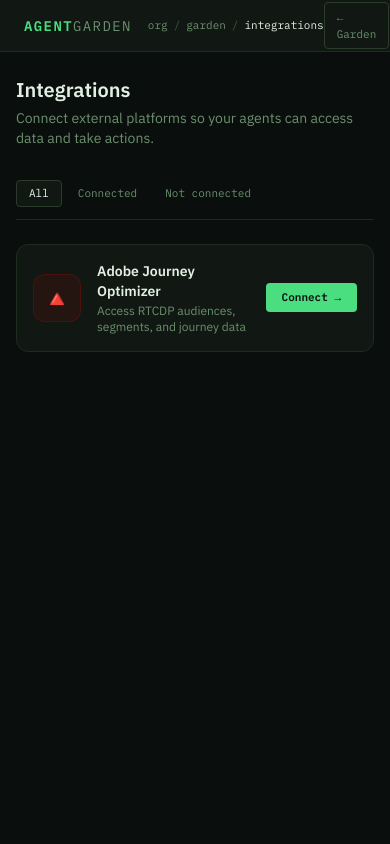
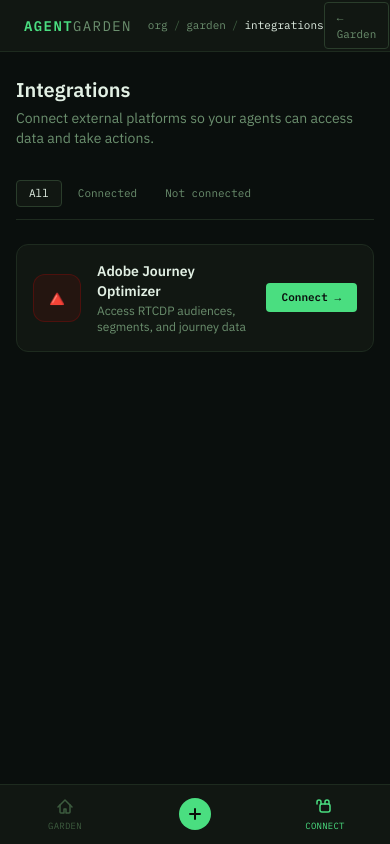
Before and after one commit to yatinsharma7/agent-garden, a React (Vite) app in the folder frontend/: page /integrations in a window 390 px wide. Built offline with nearby package versions, Linux system fonts and the light colour scheme; no server answers.

Commit message:
Add mobile bottom navigation bar with add sheet
Three-tab bottom nav (Garden, +, Connect) fixed at bottom on mobile.
Center button opens a sheet for creating teams or deploying agents.
BottomNav added to both main and integrations pages.

```diff
--- a/frontend/src/App.tsx
+++ b/frontend/src/App.tsx
@@ -3,6 +3,7 @@ import { useGardenStore } from '@/lib/store'
 import { teamsApi, agentsApi } from '@/lib/api'
 import { TeamCluster } from '@/components/garden/TeamCluster'
 import { ChatPanel } from '@/components/chat/ChatPanel'
+import { BottomNav } from '@/components/nav/BottomNav'
 import { TEAM_COLORS, ALL_ROLES } from '@/lib/constants'
 import type { AgentRole } from '@/types'
 import { DndContext, closestCenter, PointerSensor, useSensor, useSensors } from '@dnd-kit/core'
@@ -29,8 +30,8 @@ export function App() {
   const { teams, agents, messages, activeTeamId, teamOrder, setTeams, setAgents, addTeam, removeTeam, addAgent, setActiveTeam, setTeamOrder } = useGardenStore()
   const [showTeamModal, setShowTeamModal] = useState(false)
   const [showAgentModal, setShowAgentModal] = useState(false)
+  const [showAddSheet, setShowAddSheet] = useState(false)
   const [_preselectedTeam, setPreselectedTeam] = useState<string | null>(null)
-  const [sidebarOpen, setSidebarOpen] = useState(false)
 
   // Team form state
   const [teamName, setTeamName] = useState('')
@@ -107,15 +108,6 @@ export function App() {
       {/* TOP BAR */}
       <div className="flex items-center justify-between px-4 md:px-6 h-[52px] border-b border-garden-border bg-garden-surface flex-shrink-0">
         <div className="flex items-center gap-3">
-          {/* Hamburger — mobile only */}
-          <button
-            className="md:hidden text-garden-muted hover:text-garden-text p-1"
-            onClick={() => setSidebarOpen(v => !v)}
-          >
-            <svg width="18" height="18" viewBox="0 0 18 18" fill="none">
-              <path d="M2 4h14M2 9h14M2 14h14" stroke="currentColor" strokeWidth="1.5" strokeLinecap="round"/>
-            </svg>
-          </button>
           <div className="font-mono text-sm font-semibold text-garden-accent tracking-widest">
             AGENT<span className="text-garden-muted font-normal">GARDEN</span>
           </div>
@@ -125,14 +117,14 @@ export function App() {
             <span className="text-garden-text">v0.1</span>
           </div>
         </div>
-        <div className="flex gap-1.5 md:gap-2">
+        <div className="flex gap-2">
           <a href="/integrations" className="hidden md:block font-mono text-[11px] px-3 py-1.5 border border-garden-border2 rounded text-garden-muted hover:border-garden-accent hover:text-garden-accent transition-all">
             Integrations
           </a>
-          <button onClick={() => setShowTeamModal(true)} className="font-mono text-[11px] px-2.5 md:px-3 py-1.5 border border-garden-border2 rounded text-garden-muted hover:border-garden-accent hover:text-garden-accent transition-all">
+          <button onClick={() => setShowTeamModal(true)} className="hidden md:block font-mono text-[11px] px-3 py-1.5 border border-garden-border2 rounded text-garden-muted hover:border-garden-accent hover:text-garden-accent transition-all">
             + Team
           </button>
-          <button onClick={() => openAgentModal()} className="font-mono text-[11px] px-2.5 md:px-3 py-1.5 bg-garden-accent text-garden-bg border border-garden-accent rounded font-semibold hover:bg-garden-accent2 transition-all">
+          <button onClick={() => openAgentModal()} className="hidden md:block font-mono text-[11px] px-3 py-1.5 bg-garden-accent text-garden-bg border border-garden-accent rounded font-semibold hover:bg-garden-accent2 transition-all">
             + Agent
           </button>
         </div>
@@ -140,26 +132,13 @@ export function App() {
 
       <div className="flex flex-1 overflow-hidden relative">
 
-        {/* Mobile sidebar backdrop */}
-        {sidebarOpen && (
-          <div
-            className="md:hidden fixed inset-0 z-20 bg-black/50"
-            onClick={() => setSidebarOpen(false)}
-          />
-        )}
-
-        {/* SIDEBAR */}
-        <div className={`
-          fixed md:relative z-30 md:z-auto top-[52px] md:top-auto left-0 bottom-0 md:bottom-auto
-          w-[240px] bg-garden-surface border-r border-garden-border flex flex-col flex-shrink-0 overflow-y-auto
-          transition-transform duration-200
-          ${sidebarOpen ? 'translate-x-0' : '-translate-x-full md:translate-x-0'}
-        `}>
+        {/* SIDEBAR — desktop only */}
+        <div className="hidden md:flex w-[240px] bg-garden-surface border-r border-garden-border flex-col flex-shrink-0 overflow-y-auto">
           <div className="p-4">
             <div className="font-mono text-[10px] font-semibold text-garden-dim tracking-widest uppercase mb-2">Teams</div>
             <div
               className={`flex items-center gap-2 px-2.5 py-1.5 rounded cursor-pointer mb-0.5 border ${activeTeamId === null ? 'bg-garden-accent/10 border-garden-border2' : 'border-transparent hover:bg-garden-surface2'}`}
-              onClick={() => { setActiveTeam(null); setSidebarOpen(false) }}
+              onClick={() => setActiveTeam(null)}
             >
               <div className="w-2 h-2 rounded-full bg-garden-muted" />
               <span className="text-sm flex-1">All Teams</span>
@@ -169,7 +148,7 @@ export function App() {
               <div
                 key={t.id}
                 className={`flex items-center gap-2 px-2.5 py-1.5 rounded cursor-pointer mb-0.5 border ${activeTeamId === t.id ? 'bg-garden-accent/10 border-garden-border2' : 'border-transparent hover:bg-garden-surface2'}`}
-                onClick={() => { setActiveTeam(t.id); setSidebarOpen(false) }}
+                onClick={() => setActiveTeam(t.id)}
               >
                 <div className="w-2 h-2 rounded-full flex-shrink-0" style={{ background: t.color }} />
                 <span className="text-sm flex-1 truncate">{t.name}</span>
@@ -182,6 +161,7 @@ export function App() {
             >
               <span>＋</span><span>New Team</span>
             </div>
+
           </div>
 
           {/* Role legend */}
@@ -207,7 +187,7 @@ export function App() {
             </div>
           </div>
 
-          <div className="flex-1 overflow-y-auto px-3 md:px-6 py-4 flex flex-col gap-4">
+          <div className="flex-1 overflow-y-auto px-3 md:px-6 py-4 pb-20 md:pb-4 flex flex-col gap-4">
             {visibleTeams.length === 0 ? (
               <div className="flex-1 flex flex-col items-center justify-center text-garden-dim gap-3">
                 <span className="text-5xl opacity-40">🌱</span>
@@ -253,6 +233,39 @@ export function App() {
 
       {/* CHAT PANEL — full screen overlay */}
       <ChatPanel />
+
+      {/* BOTTOM NAV — mobile only */}
+      <BottomNav onAdd={() => setShowAddSheet(true)} />
+
+      {/* MOBILE ADD SHEET */}
+      {showAddSheet && (
+        <div className="md:hidden fixed inset-0 z-50 bg-black/60 flex items-end" onClick={() => setShowAddSheet(false)}>
+          <div className="w-full bg-garden-surface rounded-t-2xl p-6 pb-10" onClick={e => e.stopPropagation()}>
+            <div className="w-10 h-1 bg-garden-border2 rounded-full mx-auto mb-6" />
+            <div className="font-mono text-[10px] text-garden-dim tracking-widest uppercase mb-4">Add</div>
+            <button
+              className="w-full flex items-center gap-3 px-4 py-3 rounded-xl bg-garden-bg border border-garden-border mb-3 text-left"
+              onClick={() => { setShowAddSheet(false); setShowTeamModal(true) }}
+            >
+              <span className="text-xl">👥</span>
+              <div>
+                <div className="text-sm font-medium text-garden-text">New Team</div>
+                <div className="text-xs text-garden-muted">Create a team of agents</div>
+              </div>
+            </button>
+            <button
+              className="w-full flex items-center gap-3 px-4 py-3 rounded-xl bg-garden-bg border border-garden-border text-left"
+              onClick={() => { setShowAddSheet(false); openAgentModal() }}
+            >
+              <span className="text-xl">🤖</span>
+              <div>
+                <div className="text-sm font-medium text-garden-text">Deploy Agent</div>
+                <div className="text-xs text-garden-muted">Add an agent to a team</div>
+              </div>
+            </button>
+          </div>
+        </div>
+      )}
 
       {/* TEAM MODAL */}
       {showTeamModal && (
--- /dev/null
+++ b/frontend/src/components/nav/BottomNav.tsx
@@ -0,0 +1,50 @@
+import { useLocation } from 'react-router-dom'
+
+interface Props {
+  onAdd: () => void
+}
+
+export function BottomNav({ onAdd }: Props) {
+  const { pathname } = useLocation()
+
+  return (
+    <div className="md:hidden fixed bottom-0 left-0 right-0 z-40 bg-garden-surface border-t border-garden-border flex items-stretch h-[60px]">
+      <a
+        href="/"
+        className={`flex-1 flex flex-col items-center justify-center gap-0.5 transition-colors ${
+          pathname === '/' ? 'text-garden-accent' : 'text-garden-dim'
+        }`}
+      >
+        <svg width="20" height="20" viewBox="0 0 20 20" fill="none">
+          <path d="M3 10L10 3l7 7" stroke="currentColor" strokeWidth="1.5" strokeLinecap="round" strokeLinejoin="round"/>
+          <path d="M5 8v7a1 1 0 001 1h3v-4h2v4h3a1 1 0 001-1V8" stroke="currentColor" strokeWidth="1.5" strokeLinecap="round" strokeLinejoin="round"/>
+        </svg>
+        <span className="font-mono text-[9px] tracking-wide">GARDEN</span>
+      </a>
+
+      <button
+        className="flex-1 flex flex-col items-center justify-center gap-0.5 text-garden-dim"
+        onClick={onAdd}
+      >
+        <div className="w-8 h-8 rounded-full bg-garden-accent flex items-center justify-center mb-0.5">
+          <svg width="16" height="16" viewBox="0 0 16 16" fill="none">
+            <path d="M8 3v10M3 8h10" stroke="#0a0f0a" strokeWidth="2" strokeLinecap="round"/>
+          </svg>
+        </div>
+      </button>
+
+      <a
+        href="/integrations"
+        className={`flex-1 flex flex-col items-center justify-center gap-0.5 transition-colors ${
+          pathname === '/integrations' ? 'text-garden-accent' : 'text-garden-dim'
+        }`}
+      >
+        <svg width="20" height="20" viewBox="0 0 20 20" fill="none">
+          <path d="M13 7H7a2 2 0 00-2 2v4a2 2 0 002 2h6a2 2 0 002-2V9a2 2 0 00-2-2z" stroke="currentColor" strokeWidth="1.5"/>
+          <path d="M10 7V5a2 2 0 114 0v2M6 7V5a2 2 0 10-4 0v2" stroke="currentColor" strokeWidth="1.5" strokeLinecap="round"/>
+        </svg>
+        <span className="font-mono text-[9px] tracking-wide">CONNECT</span>
+      </a>
+    </div>
+  )
+}
--- a/frontend/src/pages/Integrations.tsx
+++ b/frontend/src/pages/Integrations.tsx
@@ -1,5 +1,6 @@
 import { useState, useEffect } from 'react'
 import { authApi } from '@/lib/api'
+import { BottomNav } from '@/components/nav/BottomNav'
 
 interface Connection {
   connected: boolean
@@ -60,7 +61,7 @@ export function Integrations() {
   }
 
   return (
-    <div className="flex flex-col h-screen bg-garden-bg text-garden-text font-sans overflow-hidden">
+    <div className="flex flex-col h-screen bg-garden-bg text-garden-text font-sans overflow-hidden pb-[60px] md:pb-0">
 
       {/* Header */}
       <div className="flex items-center justify-between px-6 h-[52px] border-b border-garden-border bg-garden-surface flex-shrink-0">
@@ -166,6 +167,8 @@ export function Integrations() {
           </div>
         )}
       </div>
+
+      <BottomNav onAdd={() => {}} />
     </div>
   )
 }
```
